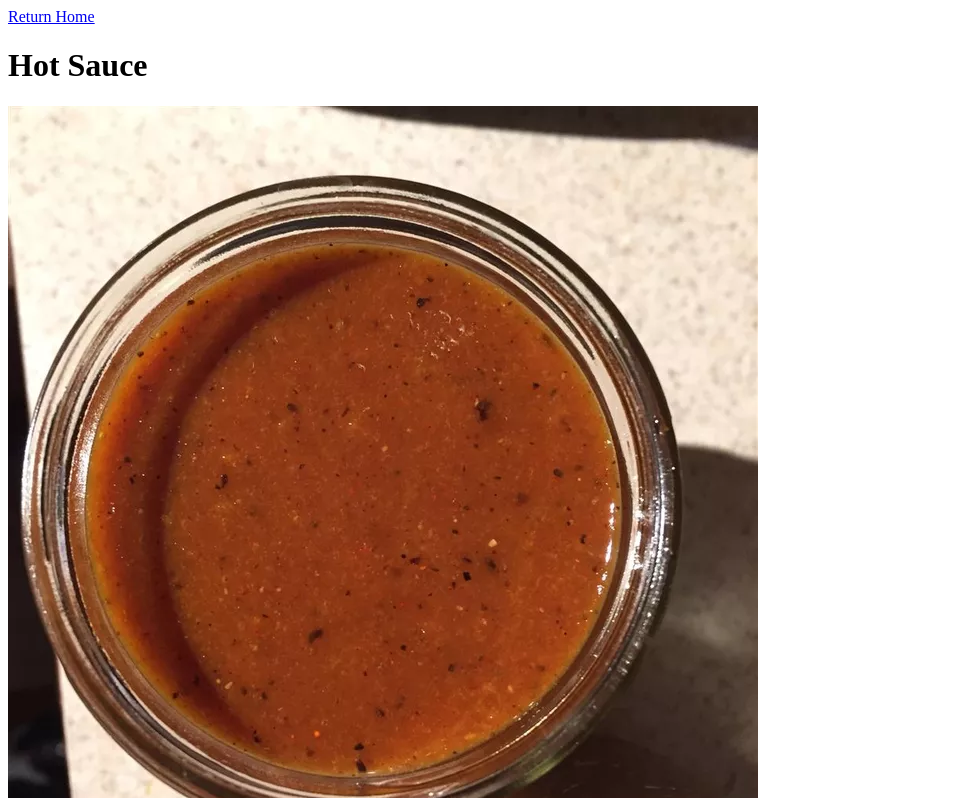
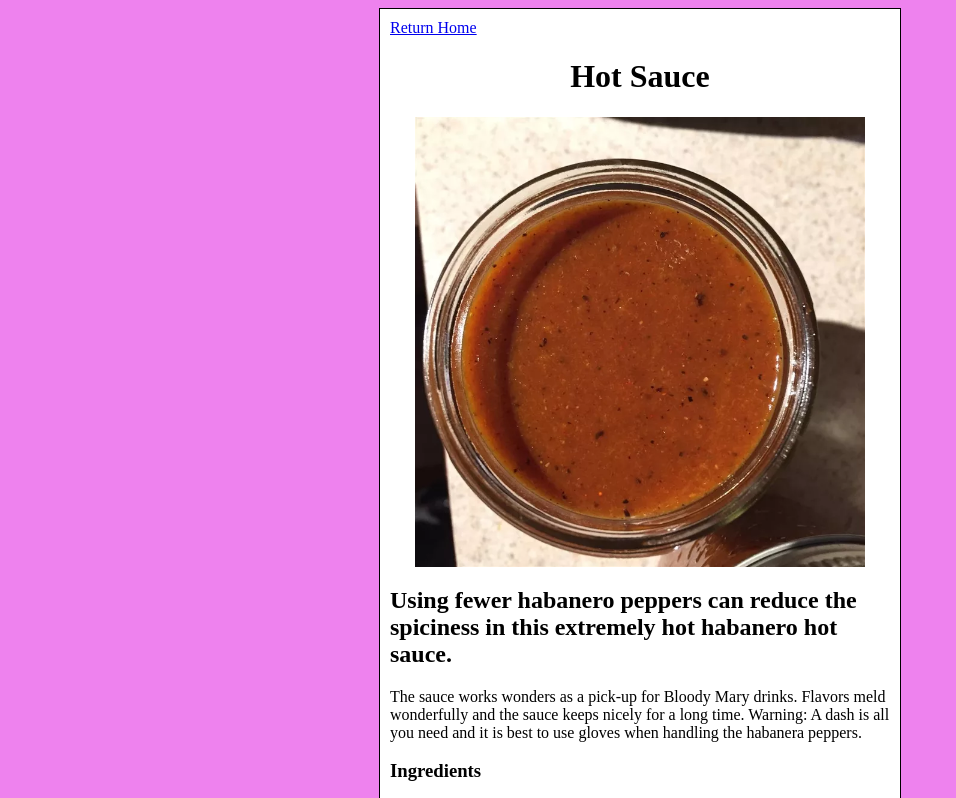
Before and after one commit to drowsyDragoness/odin-recipes, a plain HTML site: page recipes/hot_sauce.html in a window 1280 px wide. Shown: the top 798 px of the page, without its empty margins (0-956 px from the left). Drawn offline with Linux system fonts and the light colour scheme.

Commit message:
Added CSS to index and recipe pages

```diff
--- a/recipes/hot_sauce.html
+++ b/recipes/hot_sauce.html
@@ -4,9 +4,11 @@
     <meta charset="UTF-8">
     <meta http-equiv="X-UA-Compatible" content="IE=edge">
     <meta name="viewport" content="width=device-width, initial-scale=1.0">
+    <link rel="stylesheet" href="style.css">
     <title>Hot Sauce</title>
 </head>
 <body>
+    <div class="mainContainer">
         <a href="../index.html">Return Home</a>
         <h1>Hot Sauce</h1>
         <img src="images/hot_sauce.png" alt="Hot Sauce">
@@ -35,5 +37,6 @@
             <li>Blend until liquefied.</li>
             <li>Pour into clean jars, and refrigerate overnight before using.</li>
         </ol>
+    </div>
 </body>
 </html>
--- /dev/null
+++ b/recipes/style.css
@@ -0,0 +1,24 @@
+body {
+    background-color: violet;
+}
+
+.mainContainer {
+    width: 500px;
+    margin: auto;
+    border: 1px solid black;
+    padding: 10px;
+    background-color: white;
+}
+
+.mainContainer h1 {
+text-align: center;
+color: black;
+}
+
+.mainContainer img {
+    display: block;
+    margin-left: auto;
+    margin-right: auto;
+    width: 450px;
+    height: 450px;
+}
--- /dev/null
+++ b/style.css
@@ -0,0 +1,16 @@
+body {
+    background-color: violet;
+}
+
+.mainContainer {
+    width: 500px;
+    margin: auto;
+    border: 1px solid black;
+    padding: 10px;
+    background-color: white;
+}
+
+.mainContainer h1 {
+text-align: center;
+color: black;
+}
```
Also changed, not shown: index.html (+3 -0 lines), recipes/alfredo.html (+3 -0 lines), recipes/garlic_bread.html (+3 -0 lines). Lines whose indentation alone changed are shown as unchanged.
